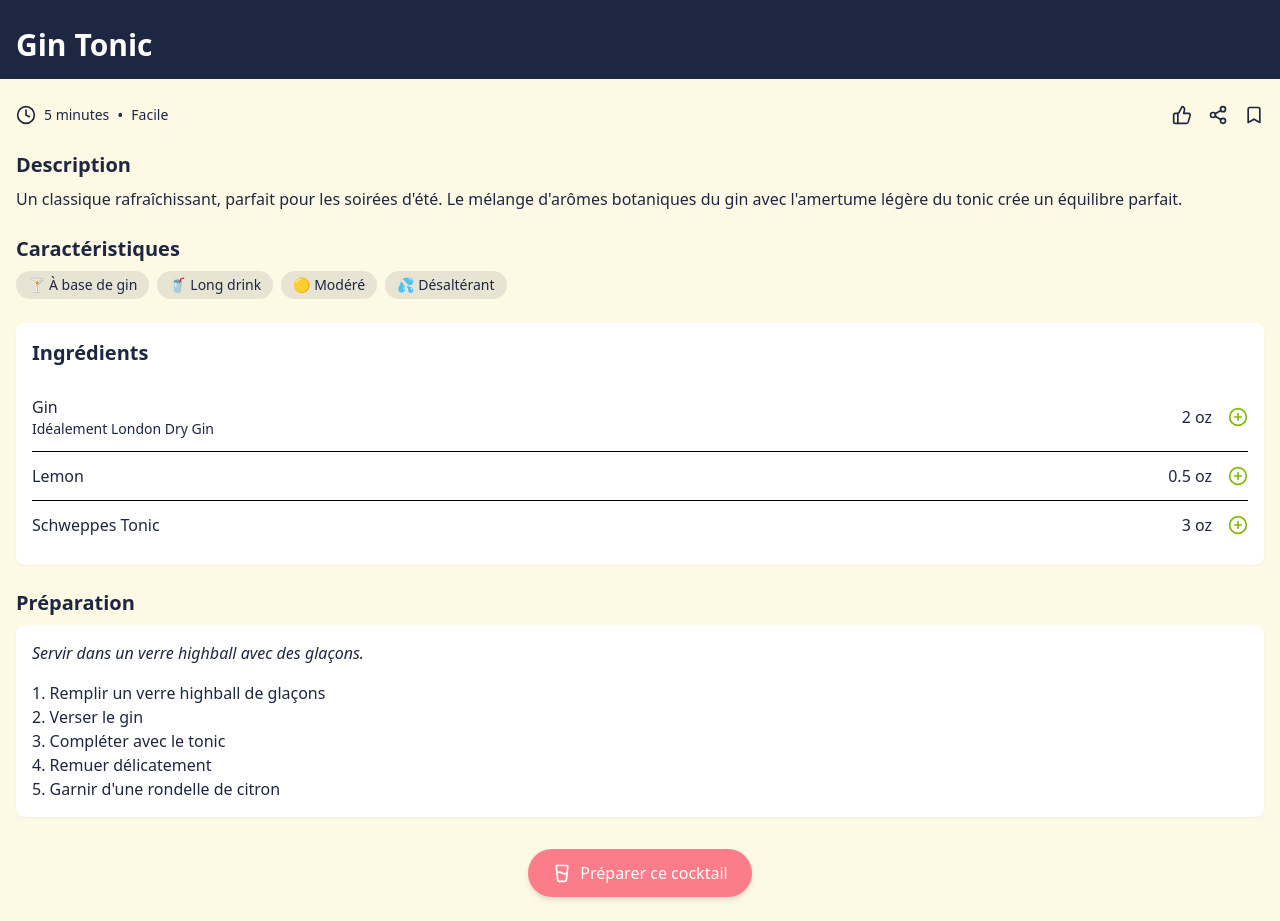
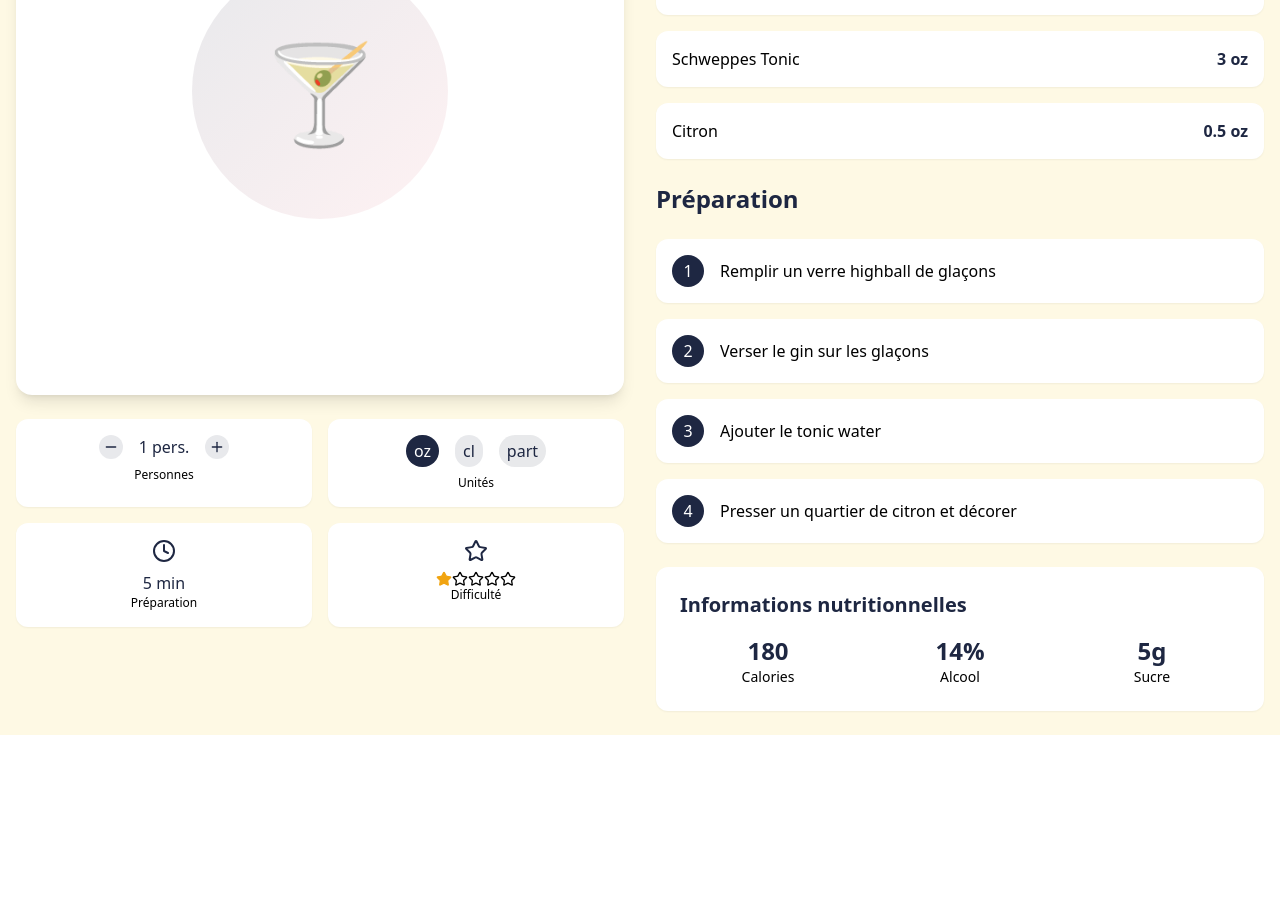
Before and after one commit to AugustinBaffou/mon-cocktail-web, a React (Vite) app in the folder frontend/: page /cocktail in a window 1280 px wide. Shown: the part 369-1290 px from the top of the page. After the commit the page ends 1104 px from the top, so only its background shows below. Built offline with nearby package versions, Linux system fonts and the light colour scheme.

Commit message:
Update cocktail page design

```diff
--- a/frontend/src/pages/CocktailPage.tsx
+++ b/frontend/src/pages/CocktailPage.tsx
@@ -1,153 +1,250 @@
 import React, { useState } from "react";
-import { useParams } from "react-router-dom";
-import { ChevronLeft, Clock, GlassWater, ThumbsUp, Share2, Bookmark, PlusCircle } from "lucide-react";
+import {
+  Clock,
+  Star,
+  ArrowLeft,
+  Plus,
+  Minus
+} from "lucide-react";
 import { Link } from "react-router-dom";
 
-// Cette page est une maquette statique, les données seraient normalement récupérées via API
 const CocktailDetail: React.FC = () => {
-  const { id } = useParams<{ id: string }>();
-  const [isSaved, setIsSaved] = useState(false);
+  const [servings, setServings] = useState(1);
+  const [unit, setUnit] = useState<'oz' | 'cl' | 'part'>('oz');
 
-  // Données mockées pour le Gin Tonic
   const cocktail = {
-    id: 1,
     name: "Gin Tonic",
     emoji: "🍸",
-    description: "Un classique rafraîchissant, parfait pour les soirées d'été. Le mélange d'arômes botaniques du gin avec l'amertume légère du tonic crée un équilibre parfait.",
-    serviceDescription: "Servir dans un verre highball avec des glaçons.",
-    preparationDetails: "1. Remplir un verre highball de glaçons\n2. Verser le gin\n3. Compléter avec le tonic\n4. Remuer délicatement\n5. Garnir d'une rondelle de citron",
+    description: "Un classique rafraîchissant qui allie la simplicité à l'élégance.",
+    serviceDescription: "Servir dans un verre highball avec glaçons.",
+    preparationDetails: "Mélanger le gin et le tonic sur glace, ajouter une rondelle de citron.",
     ingredients: [
-      { id: 1, name: "Gin", quantity: 2.0, parent: { id: 2, name: "London Dry Gin" } },
-      { id: 4, name: "Lemon", quantity: 0.5, parent: null },
-      { id: 7, name: "Schweppes Tonic", quantity: 3.0, parent: null }
+      {
+        name: "Gin",
+        quantity: 2,
+        baseQuantity: 2,
+        unit: "oz",
+        parent: "London Dry Gin"
+      },
+      {
+        name: "Schweppes Tonic",
+        quantity: 3,
+        baseQuantity: 3,
+        unit: "oz"
+      },
+      {
+        name: "Citron",
+        quantity: 0.5,
+        baseQuantity: 0.5,
+        unit: "oz",
+        role: "Garniture"
+      }
     ],
+    preparationSteps: [
+      "Remplir un verre highball de glaçons",
+      "Verser le gin sur les glaçons",
+      "Ajouter le tonic water",
+      "Presser un quartier de citron et décorer"
+    ],
+    nutritionalInfo: {
+      calories: 180,
+      alcohol: "14%",
+      sugar: "5g"
+    },
     types: [
-      { id: 1, name: "À base de gin", emoji: "🍸", category: "Par base alcoolique principale" },
-      { id: 5, name: "Long drink", emoji: "🥤", category: "Par présentation" },
-      { id: 9, name: "Modéré", emoji: "🟡", category: "Par force alcoolique" },
-      { id: 30, name: "Désaltérant", emoji: "💦", category: "Par effet recherché" }
+      { name: "À base de gin", emoji: "🍸" },
+      { name: "Long drink", emoji: "🥤" }
     ],
-    timeToMake: "5 minutes",
-    difficulty: "Facile"
+    preparationTime: 5,
+    difficulty: 1
   };
 
-  const toggleSave = () => {
-    setIsSaved(!isSaved);
+  // Fonction pour convertir les unités
+  const convertUnit = (value: number, fromUnit: string, toUnit: string) => {
+    // Conversion simplifiée (à adapter selon vos besoins précis)
+    const conversionRates = {
+      'oz_to_cl': 29.5735,
+      'cl_to_oz': 1 / 29.5735,
+      'oz_to_part': 1,
+      'part_to_oz': 1
+    };
+
+    const key = `${fromUnit}_to_${toUnit}` as keyof typeof conversionRates;
+    return value * (conversionRates[key] || 1);
   };
 
+  // Mise à jour des quantités en fonction des servings et de l'unité
+  const updatedIngredients = cocktail.ingredients.map(ing => ({
+    ...ing,
+    quantity: +(convertUnit(
+      convertUnit(ing.baseQuantity, ing.unit, 'oz') * servings,
+      'oz',
+      unit
+    ).toFixed(2))
+  }));
+
   return (
-    <div className="min-h-screen bg-background flex flex-col">
-      {/* Header avec bouton retour */}
-      <div className="bg-primary text-white p-4 flex items-center sticky top-0 z-10">
-        <Link to="/recipes" className="flex items-center">
-          <ChevronLeft size={24} />
-          <span className="ml-2">Retour aux recettes</span>
-        </Link>
-      </div>
-
-      {/* Image avec overlay */}
-      <div className="relative w-full h-64 md:h-80 bg-primary">
-        {/* Remplacer par une image réelle quand disponible */}
-        <div className="absolute inset-0 flex items-center justify-center bg-primary bg-opacity-80 text-white rounded-3xl">
-          <span className="text-8xl">{cocktail.emoji}</span>
-        </div>
-        <div className="absolute bottom-0 left-0 right-0 p-4 bg-gradient-to-t from-primary to-transparent rounded-3xl">
-          <h1 className="text-3xl font-bold text-white">{cocktail.name}</h1>
-        </div>
-      </div>
-
-      {/* Contenu principal */}
-      <div className="container mx-auto px-4 py-6 flex-grow rounded-xl">
-        {/* Actions rapides */}
-        <div className="flex justify-between mb-6">
-          <div className="flex items-center text-primary">
-            <Clock size={20} />
-            <span className="ml-2 text-sm">{cocktail.timeToMake}</span>
-            <span className="mx-2">•</span>
-            <span className="text-sm">{cocktail.difficulty}</span>
-          </div>
-          <div className="flex space-x-4">
-            <button className="text-primary hover:text-secondary transition">
-              <ThumbsUp size={20} />
-            </button>
-            <button className="text-primary hover:text-secondary transition">
-              <Share2 size={20} />
-            </button>
-            <button
-              className={`${isSaved ? 'text-secondary' : 'text-primary'} hover:text-secondary transition`}
-              onClick={toggleSave}
-            >
-              <Bookmark size={20} fill={isSaved ? "#FB7D8A" : "none"} />
-            </button>
-          </div>
-        </div>
-
-        {/* Description */}
-        <div className="mb-6">
-          <h2 className="text-xl font-semibold text-primary mb-2">Description</h2>
-          <p className="text-primary">{cocktail.description}</p>
-        </div>
-
-        {/* Caractéristiques */}
-        <div className="mb-6">
-          <h2 className="text-xl font-semibold text-primary mb-2">Caractéristiques</h2>
-          <div className="flex flex-wrap gap-2">
-            {cocktail.types.map(type => (
+    <div className="bg-background min-h-screen">
+      <div className="container mx-auto px-4 py-6">
+        {/* Header de navigation */}
+        <div className="flex justify-between items-center mb-8">
+          <Link
+            to="/recipes"
+            className="flex items-center gap-2 text-primary hover:text-secondary transition"
+          >
+            <ArrowLeft size={24} />
+            <span className="hidden sm:inline">Retour</span>
+          </Link>
+          <div className="flex items-center gap-2">
+            {cocktail.types.map((type, index) => (
               <span
-                key={type.id}
-                className="inline-flex items-center bg-primary bg-opacity-10 text-primary px-3 py-1 rounded-full text-sm"
+                key={index}
+                className="text-sm bg-primary/10 text-primary px-2 py-1 rounded-full flex items-center gap-1"
               >
-                <span className="mr-1">{type.emoji}</span>
-                {type.name}
+                {type.emoji} {type.name}
               </span>
             ))}
           </div>
         </div>
 
-        {/* Ingrédients */}
-        <div className="mb-6 bg-white rounded-lg shadow-sm p-4">
-          <h2 className="text-xl font-semibold text-primary mb-4">Ingrédients</h2>
-          <ul className="divide-y divide-gray-100">
-            {cocktail.ingredients.map(ingredient => (
-              <li key={ingredient.id} className="py-3 flex justify-between items-center">
-                <div>
-                  <p className="font-medium text-primary">
-                    {ingredient.name}
-                    {ingredient.parent && (
-                      <span className="font-normal text-sm text-gray-500 block">
-                        Idéalement {ingredient.parent.name}
-                      </span>
-                    )}
-                  </p>
-                </div>
-                <div className="flex items-center">
-                  <span className="text-primary font-medium">{ingredient.quantity} oz</span>
-                  <button className="ml-4 text-green hover:text-opacity-80 transition">
-                    <PlusCircle size={20} />
+        {/* Section principale */}
+        <div className="grid md:grid-cols-2 gap-8">
+          {/* Côté gauche - Visuel */}
+          <div className="relative">
+            <div className="aspect-square bg-white rounded-2xl shadow-lg flex items-center justify-center">
+              <div className="w-64 h-64 bg-gradient-to-br from-primary/10 to-secondary/10 rounded-full flex items-center justify-center">
+                <span className="text-8xl">{cocktail.emoji}</span>
+              </div>
+            </div>
+
+            {/* Contrôles de servings et unités */}
+            <div className="mt-6 grid grid-cols-2 gap-4">
+              <div className="bg-white rounded-xl p-4 text-center shadow-sm">
+                <div className="flex justify-center items-center gap-4 mb-2">
+                  <button
+                    onClick={() => setServings(Math.max(1, servings - 1))}
+                    className="bg-primary/10 text-primary p-1 rounded-full"
+                  >
+                    <Minus size={16} />
+                  </button>
+                  <span className="font-medium text-primary">{servings} pers.</span>
+                  <button
+                    onClick={() => setServings(servings + 1)}
+                    className="bg-primary/10 text-primary p-1 rounded-full"
+                  >
+                    <Plus size={16} />
                   </button>
                 </div>
-              </li>
-            ))}
-          </ul>
-        </div>
+                <p className="text-xs text-gray-500">Personnes</p>
+              </div>
 
-        {/* Préparation */}
-        <div className="mb-6">
-          <h2 className="text-xl font-semibold text-primary mb-2">Préparation</h2>
-          <div className="bg-white rounded-lg shadow-sm p-4">
-            <p className="text-primary italic mb-4">{cocktail.serviceDescription}</p>
-            <div className="text-primary whitespace-pre-line">
-              {cocktail.preparationDetails}
+              <div className="bg-white rounded-xl p-4 text-center shadow-sm">
+                <div className="flex justify-center items-center gap-4 mb-2">
+                  {(['oz', 'cl', 'part'] as const).map((u) => (
+                    <button
+                      key={u}
+                      onClick={() => setUnit(u)}
+                      className={`px-2 py-1 rounded-full transition ${
+                        unit === u
+                          ? 'bg-primary text-white'
+                          : 'bg-primary/10 text-primary'
+                      }`}
+                    >
+                      {u}
+                    </button>
+                  ))}
+                </div>
+                <p className="text-xs text-gray-500">Unités</p>
+              </div>
+            </div>
+
+            {/* Statistiques rapides */}
+            <div className="grid grid-cols-2 gap-4 mt-4">
+              <div className="bg-white rounded-xl p-4 text-center shadow-sm">
+                <Clock size={24} className="mx-auto text-primary mb-2" />
+                <p className="font-medium text-primary">{cocktail.preparationTime} min</p>
+                <p className="text-xs text-gray-500">Préparation</p>
+              </div>
+              <div className="bg-white rounded-xl p-4 text-center shadow-sm">
+                <Star size={24} className="mx-auto text-primary mb-2" />
+                <div className="flex justify-center">
+                  {[...Array(5)].map((_, i) => (
+                    <Star
+                      key={i}
+                      size={16}
+                      className={`${i < cocktail.difficulty ? 'text-orange' : 'text-gray-300'}`}
+                      fill={i < cocktail.difficulty ? '#F1A411' : 'none'}
+                    />
+                  ))}
+                </div>
+                <p className="text-xs text-gray-500">Difficulté</p>
+              </div>
             </div>
           </div>
-        </div>
 
-        {/* Appel à l'action */}
-        <div className="mt-8 flex justify-center">
-          <button className="bg-secondary text-white py-3 px-6 rounded-full flex items-center justify-center gap-2 hover:bg-opacity-90 transition shadow-md">
-            <GlassWater size={20} />
-            Préparer ce cocktail
-          </button>
+          {/* Côté droit - Détails */}
+          <div>
+            <h1 className="text-4xl font-bold text-primary mb-4">{cocktail.name}</h1>
+            <p className="text-gray-600 mb-6">{cocktail.description}</p>
+
+            {/* Ingrédients */}
+            <div className="mb-6">
+              <h2 className="text-2xl font-semibold text-primary mb-4">Ingrédients</h2>
+              {updatedIngredients.map((ingredient, index) => (
+                <div
+                  key={index}
+                  className="flex justify-between items-center bg-white p-4 rounded-xl mb-4 shadow-sm"
+                >
+                  <div>
+                    <p className="font-medium">{ingredient.name}</p>
+                    {ingredient.parent && (
+                      <p className="text-sm text-gray-500">
+                        Idéalement {ingredient.parent}
+                      </p>
+                    )}
+                  </div>
+                  <span className="text-primary font-semibold">
+                    {ingredient.quantity} {unit}
+                  </span>
+                </div>
+              ))}
+            </div>
+
+            {/* Préparation */}
+            <div>
+              <h2 className="text-2xl font-semibold text-primary mb-6">Préparation</h2>
+              {cocktail.preparationSteps.map((step, index) => (
+                <div
+                  key={index}
+                  className="flex items-center gap-4 bg-white p-4 rounded-xl mb-4 shadow-sm"
+                >
+                  <div className="bg-primary text-white rounded-full w-8 h-8 flex items-center justify-center">
+                    {index + 1}
+                  </div>
+                  <p>{step}</p>
+                </div>
+              ))}
+            </div>
+
+            {/* Informations nutritionnelles */}
+            <div className="mt-6 bg-white p-6 rounded-xl shadow-sm">
+              <h2 className="text-xl font-semibold text-primary mb-4">Informations nutritionnelles</h2>
+              <div className="grid grid-cols-3 gap-4">
+                <div className="text-center">
+                  <p className="text-2xl font-bold text-primary">{cocktail.nutritionalInfo.calories}</p>
+                  <p className="text-sm text-gray-500">Calories</p>
+                </div>
+                <div className="text-center">
+                  <p className="text-2xl font-bold text-primary">{cocktail.nutritionalInfo.alcohol}</p>
+                  <p className="text-sm text-gray-500">Alcool</p>
+                </div>
+                <div className="text-center">
+                  <p className="text-2xl font-bold text-primary">{cocktail.nutritionalInfo.sugar}</p>
+                  <p className="text-sm text-gray-500">Sucre</p>
+                </div>
+              </div>
+            </div>
+          </div>
         </div>
       </div>
     </div>
```
